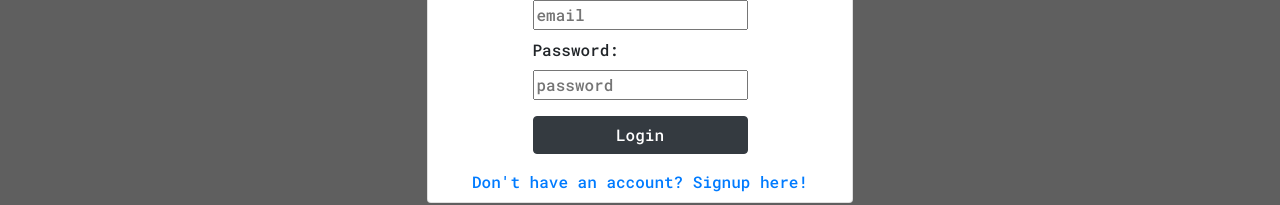
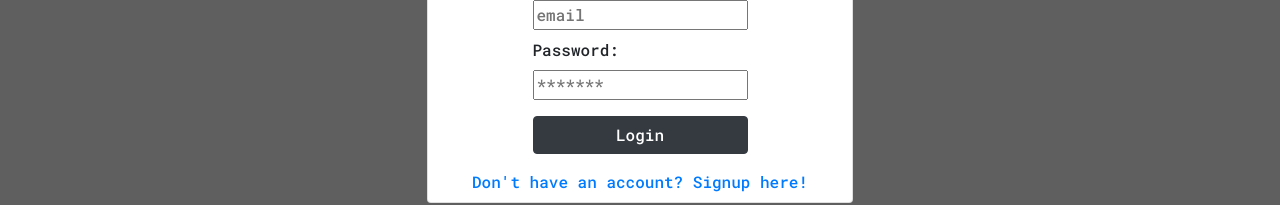
Before and after one commit to AndrewFaugno/import-export, a React (Create React App) app in the folder client/: page /login in a window 1280 px wide. Shown: the part 249-454 px from the top of the page. Built offline with nearby package versions, Linux system fonts and the light colour scheme.

Commit message:
changed password placeholder

```diff
--- a/client/src/pages/Login.js
+++ b/client/src/pages/Login.js
@@ -43,7 +43,7 @@ const Login = () => {
                <label htmlFor="password" className="d-block">
                   Password:
                </label>
-               <input placeholder="password" name="password" type="password" id="password" onBlur={handleChange} />
+               <input placeholder="*******" name="password" type="password" id="password" onBlur={handleChange} />
             </div>
             <div className="text-center my-3">
                <button className="btn m-auto btn-dark w-100">Login</button>
```
